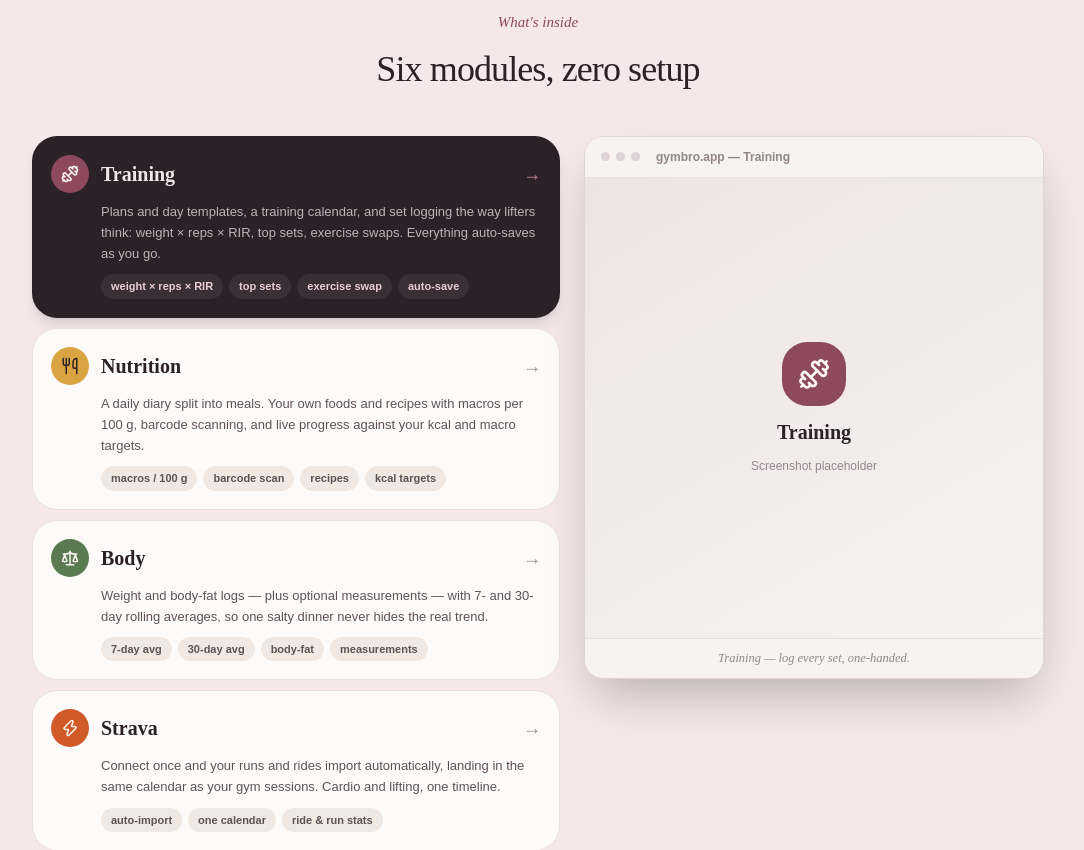
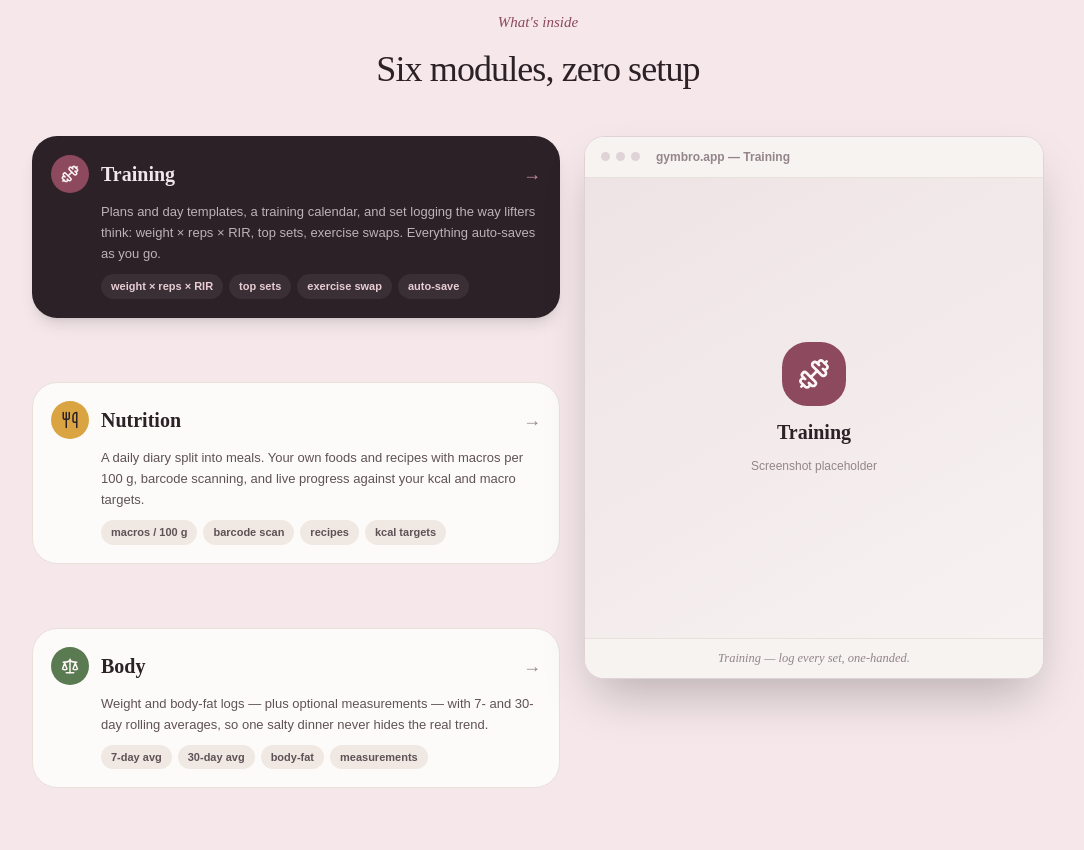
Before and after one commit to cris0001/gym-bro, a React (Vite) app in the folder apps/web/: page / in a window 1280 px wide. Shown: the part 640-1490 px from the top of the page, without its empty margins (102-1186 px from the left). Built offline with nearby package versions, Linux system fonts and the light colour scheme; no server answers.

Commit message:
fix(landing): wider desktop gap between module cards

```diff
--- a/apps/web/src/features/landing/components/module-showcase.tsx
+++ b/apps/web/src/features/landing/components/module-showcase.tsx
@@ -74,8 +74,9 @@ export function ModuleShowcase() {
         {/* No items-start: the right cell stretches to the tall left column so the
             sticky panel has room to stay pinned for the whole section. */}
         <div className="grid gap-6 lg:grid-cols-[minmax(300px,1fr)_minmax(320px,460px)]">
-          {/* Left — a normal compact card list; scroll (or a click) sets the active one. */}
-          <div className="flex flex-col gap-2.5">
+          {/* Left — a normal card list; the desktop gap gives each card more scroll
+              travel before the active one switches (mobile stays tight). */}
+          <div className="flex flex-col gap-2.5 lg:gap-16">
             {LANDING_MODULES.map((module, index) => {
               const Icon = module.icon;
               const isActive = index === active;
```
